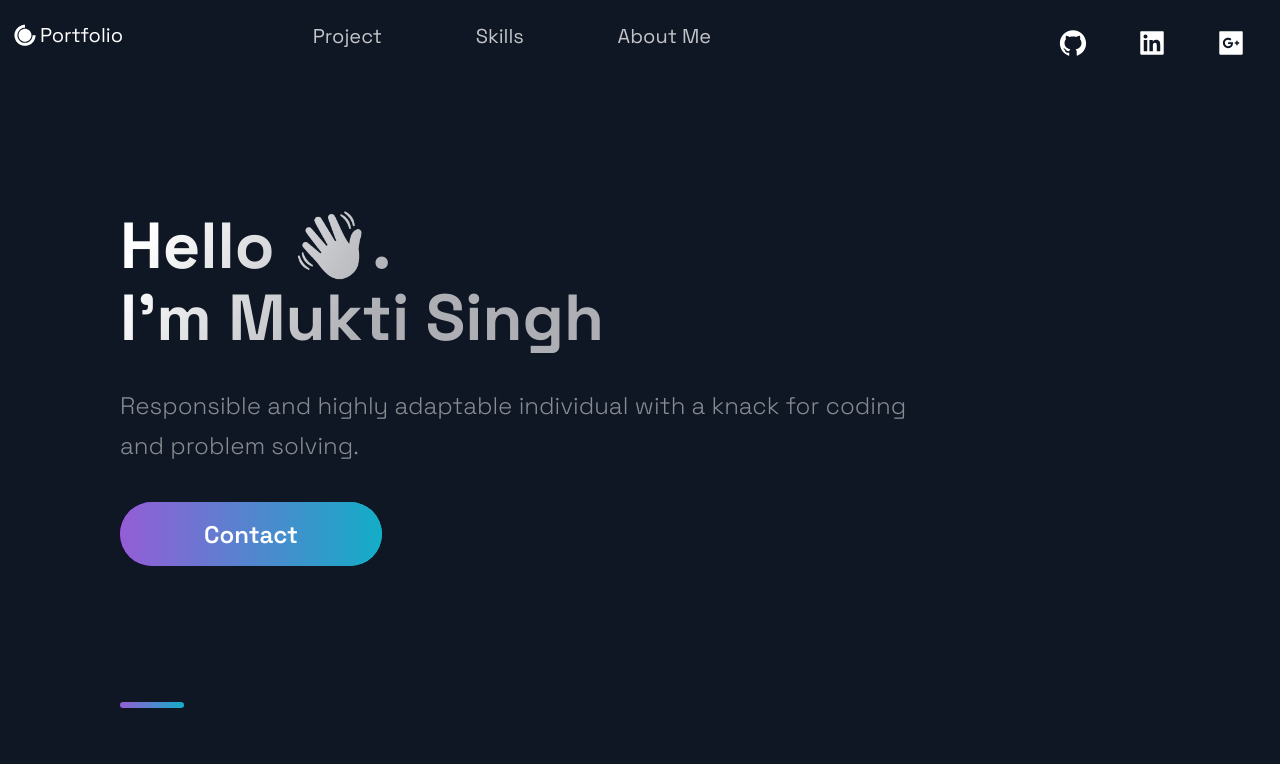
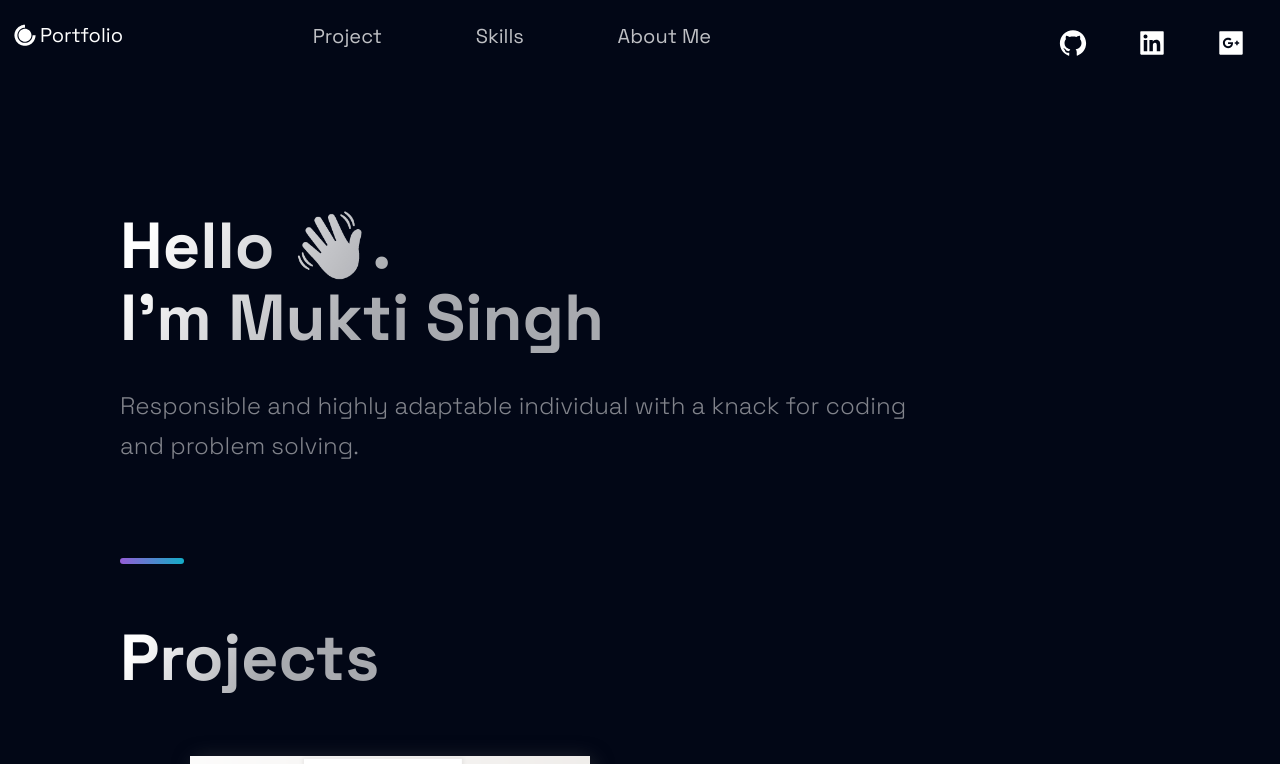
Before and after one commit to MuktiSingh/Portfolio-Website, a Next.js app: page / in a window 1280 px wide. Shown: the top 764 px of the page. Built offline with nearby package versions, Linux system fonts and the light colour scheme.

Commit message:
Bg color modified

```diff
--- a/src/components/Hero/Hero.js
+++ b/src/components/Hero/Hero.js
@@ -15,8 +15,8 @@ const Hero = (props) => (
      <SectionText>
       Responsible and highly adaptable individual with a knack for coding and problem solving.
      </SectionText>
-     <a /*href='mukti_resume.pdf' download="Mukti's_resume.pdf"*/>
-     <Button href="">Contact </Button></a>
+     <a /*href='mukti_resume.pdf' download="Mukti's_resume.pdf"*/></a>
+     {/* <Button href="">Contact </Button></a> */}
      <br/>
      <br/>
      <br/>
--- a/src/styles/globals.js
+++ b/src/styles/globals.js
@@ -17,7 +17,8 @@ const GlobalStyles = createGlobalStyle`
   body {
     font-family: ${props => props.theme.fonts.main};
     font-size: 1.6rem;
-    background: ${props => props.theme.colors.background1};
+    // background: ${props => props.theme.colors.background1};
+    background-color: #020716;
     color: ${props => props.theme.colors.primary1};
     cursor: default;
 
```
